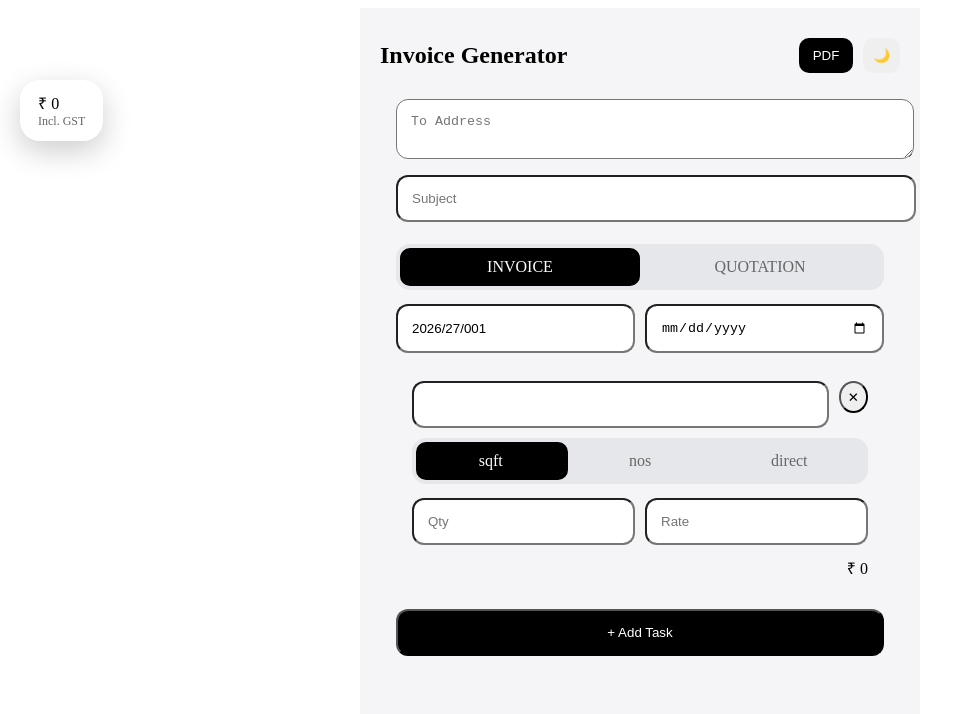
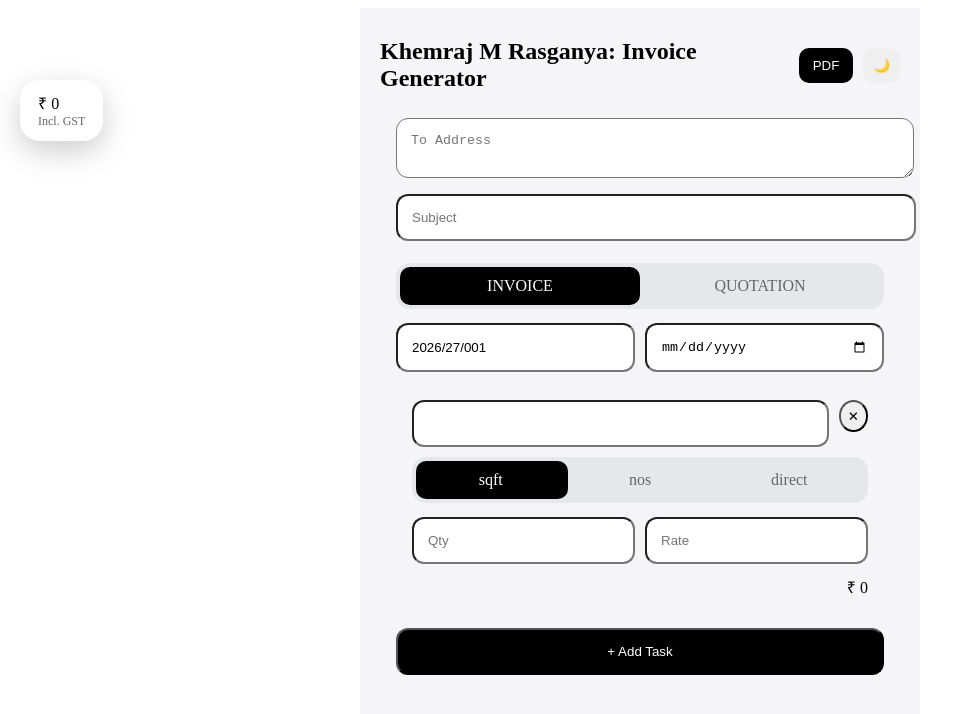
Before and after one commit to mitradaniel/gen_invoice, a Next.js app: page / in a window 1280 px wide. Shown: the top 714 px of the page, without its empty margins (0-968 px from the left). Built offline with nearby package versions, Linux system fonts and the light colour scheme.

Commit message:
Update page.js

```diff
--- a/app/page.js
+++ b/app/page.js
@@ -122,7 +122,7 @@ export default function Page() {
 
       {/* HEADER */}
       <div style={header}>
-        <h2 style={{ margin: 0 }}>Invoice Generator</h2>
+        <h2 style={{ margin: 0 }}>Khemraj M Rasganya: Invoice Generator</h2>
 
         <div style={{ display: "flex", gap: 10 }}>
           <button onClick={generatePDF} style={topBtn}>
```
